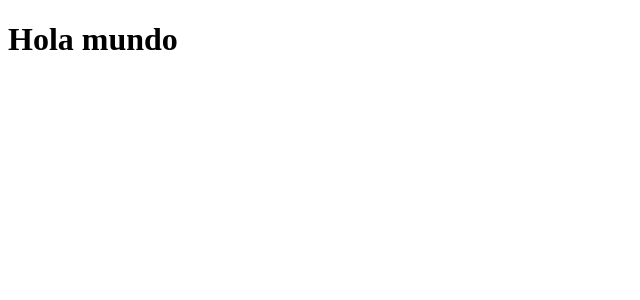
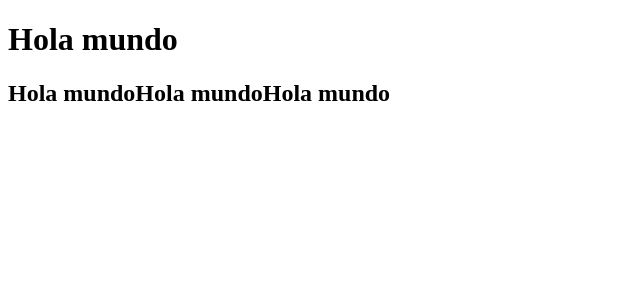
Before and after one commit to YordayFigueroaSanchez/platzi_frontend_con_angular, an Angular app in the folder 01_Curso_de_Fundamentos_de_Angular/my-store/: page / in a window 1280 px wide. Shown: the top 300 px of the page, without its empty margins (0-640 px from the left). Built offline with nearby package versions, Linux system fonts and the light colour scheme.

Commit message:
String interpolation
String interpolation

```diff
--- a/01_Curso_de_Fundamentos_de_Angular/my-store/src/app/app.component.html
+++ b/01_Curso_de_Fundamentos_de_Angular/my-store/src/app/app.component.html
@@ -1 +1,2 @@
 <h1>Hola mundo</h1>
+<h2>{{'Hola mundo'.repeat(3)}}</h2>
```
